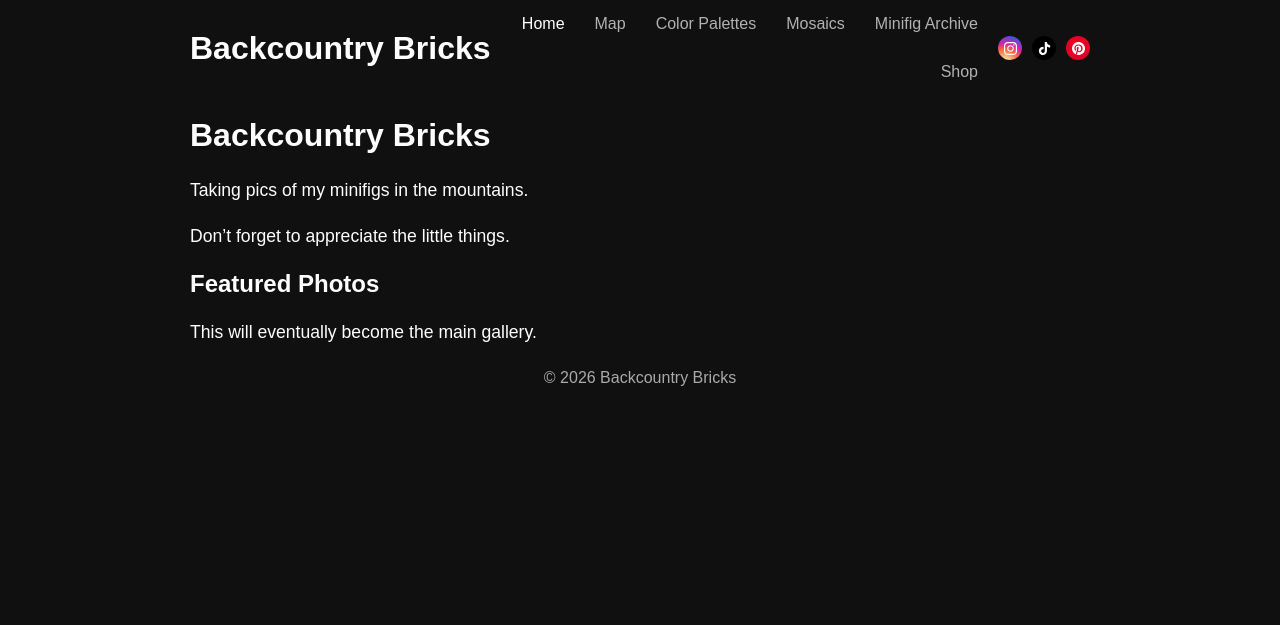
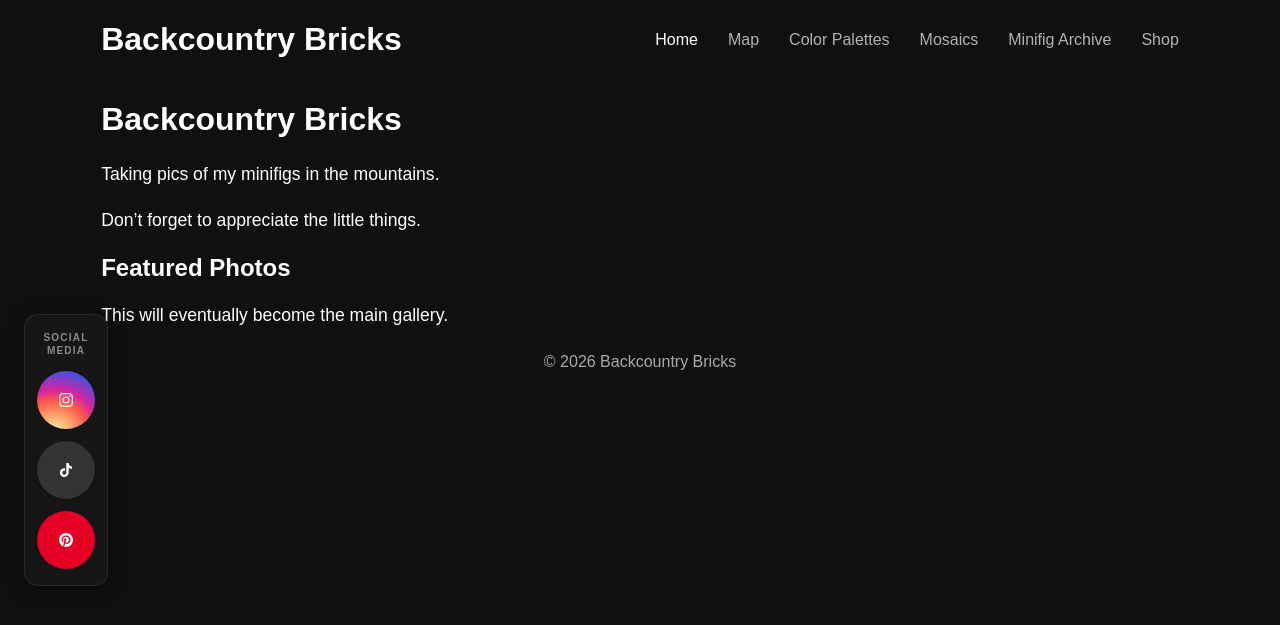
Before and after one commit to brirowe/Lego-Photography-Interactive-Portfolio, a Jekyll site: the page built from index.md, in a window 1280 px wide. Shown: the top 625 px of the page. Built offline with Jekyll 4.4.1, drawn with Linux system fonts in a browser that asks for light colours; some web fonts are replaced.

Commit message:
Widen content container, move sidebar back to left with title, shorten mosaic caption

```diff
--- a/_includes/social-sidebar.html
+++ b/_includes/social-sidebar.html
@@ -1,4 +1,6 @@
-<div class="header-social" aria-label="Social media links">
+<nav class="social-sidebar" aria-label="Social media links">
+	<span class="social-sidebar-title">Social<br>Media</span>
+
 	<a href="https://instagram.com/backcountry_bricks" target="_blank" rel="noopener" class="social-icon instagram" title="Instagram">
 		<svg viewBox="0 0 24 24" fill="currentColor" xmlns="http://www.w3.org/2000/svg">
 			<path d="M12 2.163c3.204 0 3.584.012 4.85.07 3.252.148 4.771 1.691 4.919 4.919.058 1.265.069 1.645.069 4.849 0 3.205-.012 3.584-.069 4.849-.149 3.225-1.664 4.771-4.919 4.919-1.266.058-1.644.07-4.85.07-3.204 0-3.584-.012-4.849-.07-3.26-.149-4.771-1.699-4.919-4.92-.058-1.265-.07-1.644-.07-4.849 0-3.204.013-3.583.07-4.849.149-3.227 1.664-4.771 4.919-4.919 1.266-.057 1.645-.069 4.849-.069zm0-2.163c-3.259 0-3.667.014-4.947.072-4.358.2-6.78 2.618-6.98 6.98-.059 1.281-.073 1.689-.073 4.948 0 3.259.014 3.668.072 4.948.2 4.358 2.618 6.78 6.98 6.98 1.281.058 1.689.072 4.948.072 3.259 0 3.668-.014 4.948-.072 4.354-.2 6.782-2.618 6.98-6.98.059-1.28.073-1.689.073-4.948 0-3.259-.014-3.667-.072-4.947-.198-4.354-2.618-6.78-6.98-6.98-1.281-.059-1.69-.073-4.949-.073zm0 5.838c-3.403 0-6.162 2.759-6.162 6.162s2.759 6.163 6.162 6.163 6.162-2.759 6.162-6.163c0-3.403-2.759-6.162-6.162-6.162zm0 10.162c-2.209 0-4-1.79-4-4 0-2.209 1.791-4 4-4s4 1.791 4 4c0 2.21-1.791 4-4 4zm6.406-11.845c-.796 0-1.44.645-1.44 1.44s.644 1.44 1.44 1.44c.795 0 1.439-.645 1.439-1.44s-.644-1.44-1.439-1.44z"/>
@@ -16,4 +18,4 @@
 			<path d="M12.017 0C5.396 0 .029 5.367.029 11.987c0 5.079 3.158 9.417 7.618 11.162-.105-.949-.199-2.403.041-3.439.219-.937 1.406-5.957 1.406-5.957s-.359-.72-.359-1.784c0-1.674.972-2.925 2.181-2.925 1.028 0 1.524.771 1.524 1.696 0 1.031-.656 2.573-.996 4.003-.283 1.194.599 2.169 1.775 2.169 2.128 0 3.768-2.245 3.768-5.487 0-2.868-2.062-4.874-5.007-4.874-3.412 0-5.41 2.559-5.41 5.199 0 1.031.397 2.137.893 2.739.098.119.112.224.083.345l-.333 1.36c-.053.22-.174.267-.402.161-1.499-.698-2.436-2.889-2.436-4.649 0-3.785 2.75-7.262 7.929-7.262 4.163 0 7.398 2.967 7.398 6.931 0 4.136-2.607 7.464-6.227 7.464-1.216 0-2.359-.631-2.75-1.378l-.748 2.853c-.271 1.043-1.002 2.35-1.492 3.146 1.124.347 2.317.535 3.554.535 6.624 0 11.99-5.367 11.99-11.988C24.007 5.367 18.641.001 12.017.001z"/>
 		</svg>
 	</a>
-</div>
+</nav>
--- a/_sass/_social-sidebar.scss
+++ b/_sass/_social-sidebar.scss
@@ -1,46 +1,84 @@
-.header-social {
+.social-sidebar {
+	position: fixed;
+	left: 24px;
+	top: 50%;
+	transform: translateY(-50%);
 	display: flex;
+	flex-direction: column;
 	align-items: center;
-	gap: 10px;
-	margin-left: 20px;
+	gap: 12px;
+	z-index: 999;
+	background: rgba(24, 24, 24, 0.9);
+	border: 1px solid rgba(255, 255, 255, 0.08);
+	padding: 16px 12px;
+	border-radius: 14px;
+	box-shadow: 0 4px 20px rgba(0, 0, 0, 0.4);
+}
 
-	.social-icon {
-		width: 24px;
-		height: 24px;
+.social-sidebar-title {
+	font-size: 10px;
+	font-weight: 600;
+	letter-spacing: 1.2px;
+	text-transform: uppercase;
+	color: rgba(255, 255, 255, 0.5);
+	text-align: center;
+	line-height: 1.3;
+	margin-bottom: 2px;
+}
+
+.social-sidebar .social-icon {
+	width: 28px;
+	height: 28px;
 	border-radius: 50%;
 	display: flex;
 	align-items: center;
 	justify-content: center;
 	color: #fff;
 	flex-shrink: 0;
-		transition: transform 0.2s ease;
+	transition: transform 0.2s ease, box-shadow 0.2s ease;
+	box-shadow: 0 1px 4px rgba(0, 0, 0, 0.3);
 
 	svg {
-			width: 13px;
-			height: 13px;
+		width: 14px;
+		height: 14px;
 	}
 
 	&:hover {
 		transform: scale(1.15);
+		box-shadow: 0 3px 10px rgba(0, 0, 0, 0.5);
 	}
 }
 
-	.instagram {
+.social-sidebar .instagram {
 	background: radial-gradient(circle at 30% 110%, #fdf497 0%, #fdf497 5%, #fd5949 45%, #d6249f 60%, #285AEB 90%);
 }
 
-	.tiktok {
-		background: #000;
+.social-sidebar .tiktok {
+	background: #333;
 }
 
-	.pinterest {
+.social-sidebar .pinterest {
 	background: #e60023;
 }
+
+@media (max-width: 600px) {
+	.social-sidebar {
+		left: 10px;
+		padding: 12px 8px;
+		gap: 10px;
 	}
 
-@media (max-width: 449px) {
-	.header-social {
-		margin-left: 0;
-		margin-top: 10px;
+	.social-sidebar-title {
+		font-size: 9px;
+	}
+
+	.social-sidebar .social-icon {
+		width: 24px;
+		height: 24px;
+
+		svg {
+			width: 12px;
+			height: 12px;
 		}
 	}
+}
--- a/_sass/layout.scss
+++ b/_sass/layout.scss
@@ -12,7 +12,7 @@ header h1 a {
 }
 
 .text-width {
-	max-width: 1000px;
+	max-width: min(1300px, 92vw);
 	margin: 0 auto;
 }
 
```
Also changed, not shown: mosaics.md (+1 -1 lines). Lines whose indentation alone changed are shown as unchanged.
